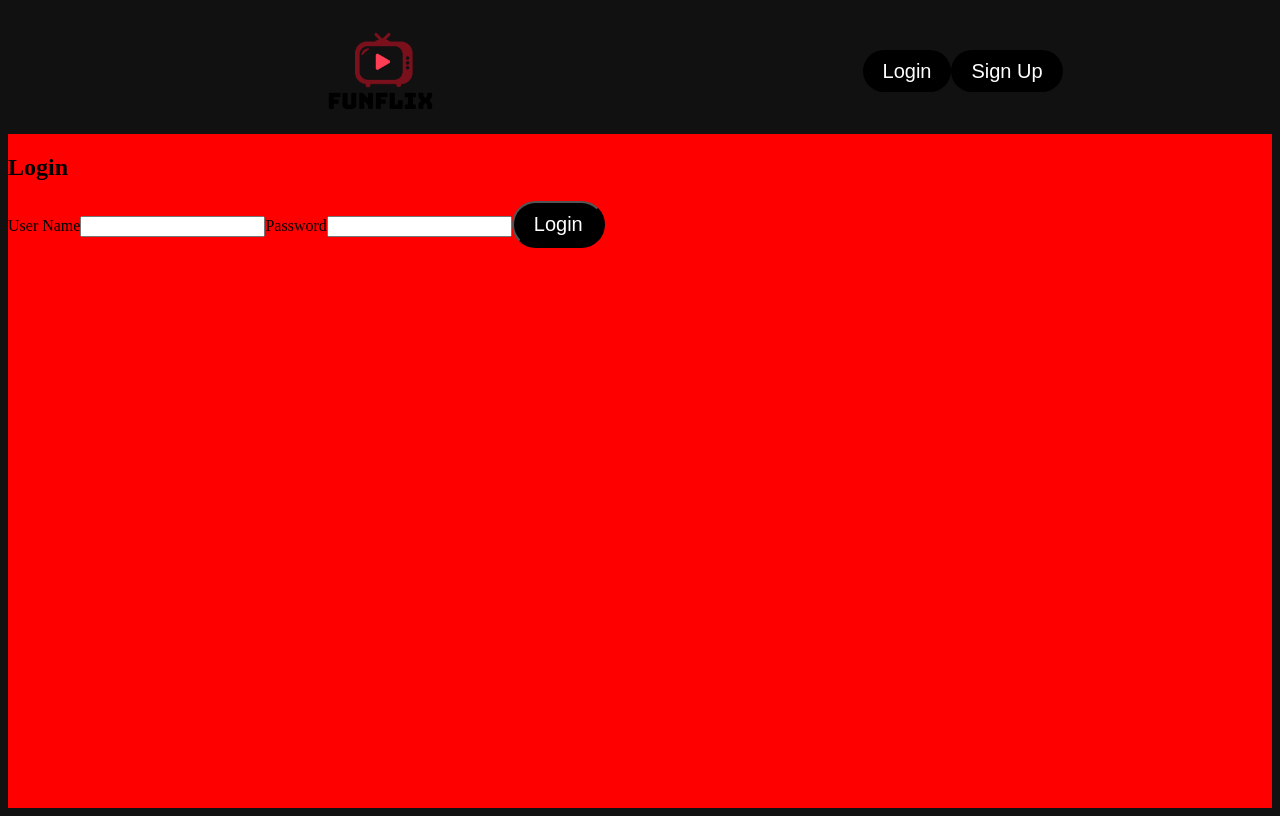
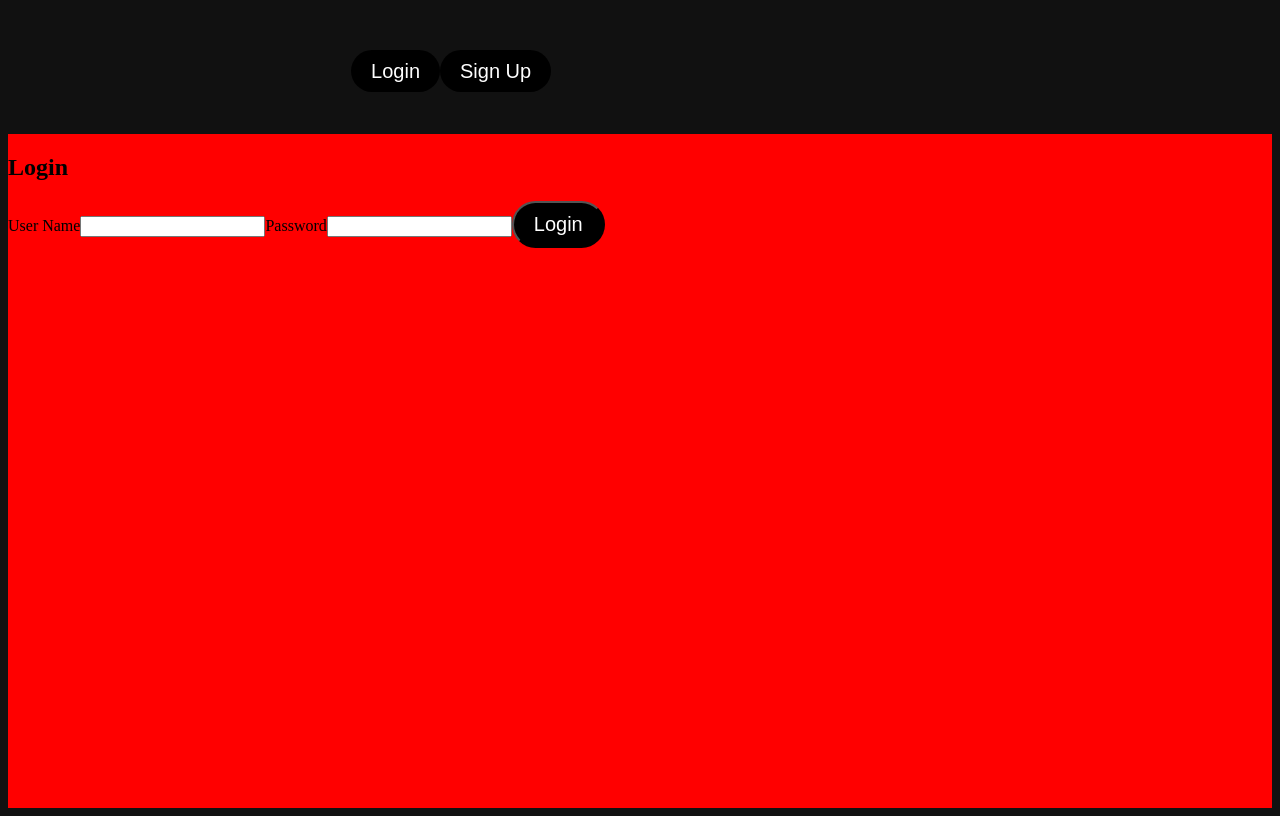
Before and after one commit to majormatt28/Funflix-frontend, a React (Create React App) app: page /login in a window 1280 px wide. Built offline with nearby package versions, Linux system fonts and the light colour scheme; no server answers.

Commit message:
css styling

```diff
--- a/src/components/Header.jsx
+++ b/src/components/Header.jsx
@@ -20,8 +20,6 @@ function Header ({currentUser}) {
                </NavLink>
             </>
             )}
-
-
          </nav>
       </header>
    )
--- a/src/index.css
+++ b/src/index.css
@@ -24,12 +24,8 @@ header {
 .logo {
   width: 10%;
   color: red;
-  margin-left: 100px;
+  margin-left: -538px;
 }
-
-/* .logo {
-
-} */
 
 button {
   -webkit-border-radius: 28;
@@ -64,6 +60,10 @@ button {
   flex-direction: column;
   width: 500px;
   margin: 0 auto;
+}
+
+a.button.active {
+  margin-left: -502px;
 }
 
 a.button {
@@ -117,6 +117,10 @@ img {
   color:red;
 }
 
+h1 {
+  text-align: center;
+}
+
 /* Search Bar */
 
 .content {
@@ -142,7 +146,7 @@ img {
     transition: width 700ms cubic-bezier(.25,-0.12,.56,1.32);
     overflow: hidden;
     left: 520px;
-
+    top: 225px;
 }
 
 .search-bar__input {
```
Also changed, not shown: src/components/logo.png.
